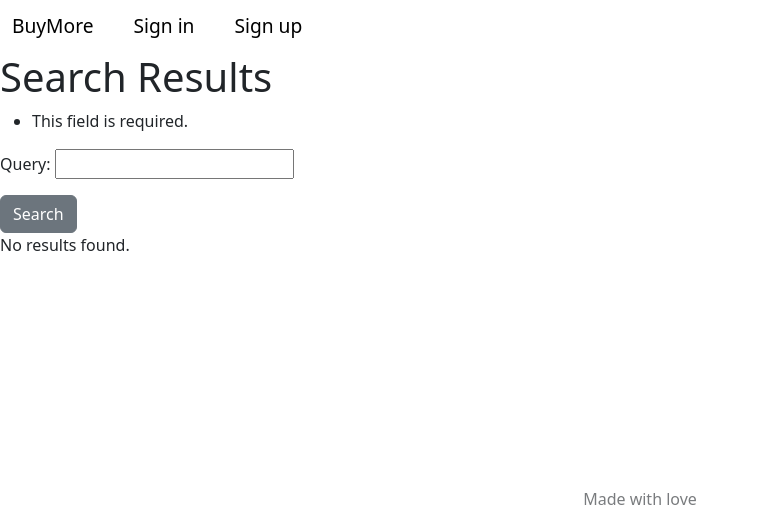
After one commit to GivenMoreti/Ecommerce_project, a Django app: page /search/ in a window 1280 px wide. The commit adds this page. Shown: the top 509 px of the page, without its empty margins (0-759 px from the left). Run offline with Django 4.2, Linux system fonts and the light colour scheme.

Commit message:
implement search

```diff
--- /dev/null
+++ b/products/forms.py
@@ -0,0 +1,4 @@
+from django import forms
+
+class SearchForm(forms.Form):
+    query = forms.CharField(max_length=100)
--- a/products/templates/products/header.html
+++ b/products/templates/products/header.html
@@ -69,14 +69,18 @@
   <!-- <a href=""><i id="" class="fas fa-user"></i>Users</a> -->
   <a href=""><i id="" class="fas fa-discount"></i>Sale</a>
   <a href=""><i id="" class="fas fa-heart"></i> Wishlist</a>
+  <a href="">Sign out</a>
 
-  <a href="">Sign out</a>
-  <input
+  <!-- <input
   type="text"
   id="search-bar"
   class="form-control"
   placeholder="search anything you can imagine"
-/>
+/> -->
+
+
+<a href="{% url 'search' %}" >Search</i></a>
+
 &nbsp;
 <a href="/" id="cart"><i id="scart" class="fas fa-shopping-cart"></i>Cart</a>
 <a href="/admin">Hello, {{ user.username }}</a>
--- /dev/null
+++ b/products/templates/products/search_results.html
@@ -0,0 +1,29 @@
+{%extends "products/base.html" %}
+{% block content%}
+<div class="container-search">
+
+<h1>Search Results</h1>
+<form method="GET" action="{% url 'search' %}">
+    {{ form.as_p }}
+    <button type="submit" class="btn btn-secondary">Search</button>
+</form>
+
+{% if results %}
+    <h2>Found {{ results|length }} results:</h2>
+    <ul>
+    {% for product in results %}
+    <div class="card" style="width: 18rem; margin: 2px;">
+        <img src="{{product.image}}" class="card-img-top" alt="...">
+        <div class="card-body">
+          <h5 class="card-title">{{product.name}}</h5>
+          <p class="card-text">{{product.description}}</p>
+          <a href="#" class="btn btn-primary">Add to cart</a>
+        </div>
+      </div>
+    {% endfor %}
+    </ul>
+{% else %}
+    <p>No results found.</p>
+{% endif %}
+</div>
+{%endblock %}
--- a/products/urls.py
+++ b/products/urls.py
@@ -4,4 +4,5 @@ from . import views
 
 urlpatterns = [
     path("",views.home,name="home"),
+    path("search/",views.search,name="search")
 ]
--- a/products/views.py
+++ b/products/views.py
@@ -4,10 +4,25 @@ from django.contrib.auth.decorators import login_required
 from django.shortcuts import get_object_or_404,render, redirect
 from django.contrib.auth.models import User
 from django.contrib.auth import authenticate, login ,logout
-
+from.forms import SearchForm
 
 # Create your views here.
 def home(request):
     products = Product.objects.all()
     context = {'products':products}
     return render(request,"products/index.html",context)
+
+
+# implement search products
+
+def search(request):
+    form = SearchForm(request.GET)
+    results = []
+    if form.is_valid():
+        query = form.cleaned_data['query']
+        results = Product.objects.filter(name__icontains=query)
+
+    context = {
+        'form':form,"results":results
+    }
+    return render(request,"products/search_results.html",context)
```
Also changed, not shown: db.sqlite3.
